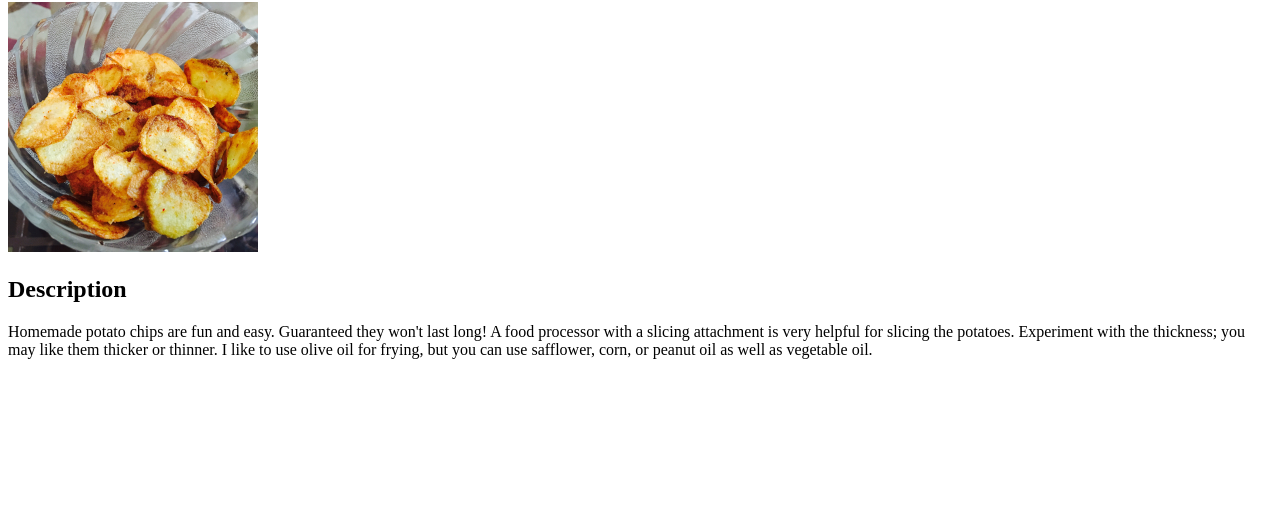
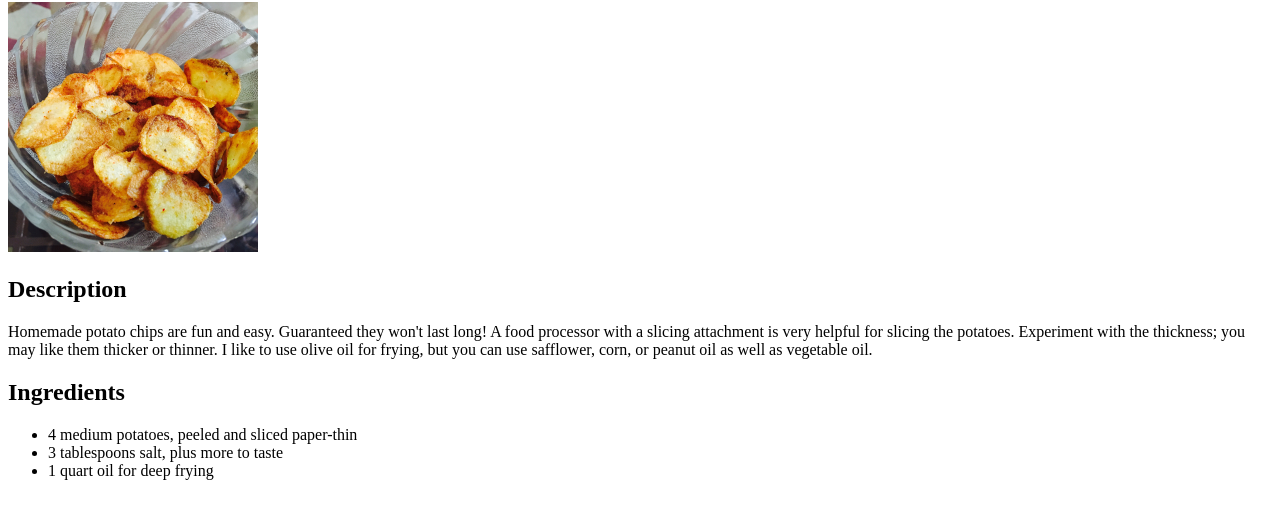
Before and after one commit to karahope/odin-recipes, a plain HTML site: page recipes/homestyle-potato-chips.html in a window 1280 px wide. Shown: the part 78-596 px from the top of the page. Drawn offline with Linux system fonts and the light colour scheme.

Commit message:
Add ingredients list

```diff
--- a/recipes/homestyle-potato-chips.html
+++ b/recipes/homestyle-potato-chips.html
@@ -17,5 +17,15 @@
             slicing the potatoes. Experiment with the thickness; you may like them
             thicker or thinner. I like to use olive oil for frying, but you can
             use safflower, corn, or peanut oil as well as vegetable oil.</p>
+
+        <h2>Ingredients</h2>
+
+        <ul>
+            <li>4 medium potatoes, peeled and sliced paper-thin</li>
+            <li>3 tablespoons salt, plus more to taste</li>
+            <li>1 quart oil for deep frying</li>
+        </ul>
+
+
     </body>
 </html>
```
